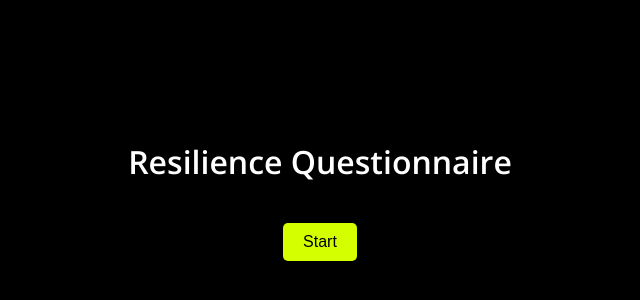
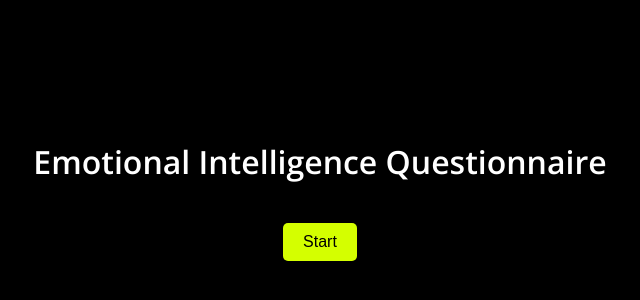
Before and after one commit to av3116/Emotional-Intelligence-Questionnaire, a plain HTML site: page index.html in a window 1280 px wide. Shown: the part 210-510 px from the top of the page, without its empty margins (320-960 px from the left). Drawn offline with nearby package versions, Linux system fonts and the light colour scheme.

Commit message:
Update index.html

```diff
--- a/index.html
+++ b/index.html
@@ -3,14 +3,14 @@
 <head>
   <meta charset="UTF-8">
   <meta name="viewport" content="width=device-width, initial-scale=1.0">
-  <title>Resilience Questionnaire</title>
+  <title>Emotional Intelligence Questionnaire</title>
   <link href="https://fonts.googleapis.com/css2?family=Open+Sans:wght@300;400;600&display=swap" rel="stylesheet">
   <link rel="stylesheet" href="styles.css">
 </head>
 <body>
   <div id="app">
     <div class="start-page">
-      <h1>Resilience Questionnaire</h1>
+      <h1>Emotional Intelligence Questionnaire</h1>
       <button id="start-button">Start</button>
     </div>
     <div class="questionnaire" style="display: none;">
```
